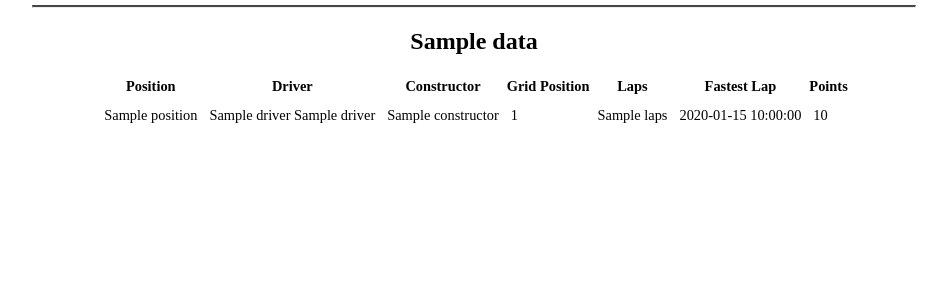
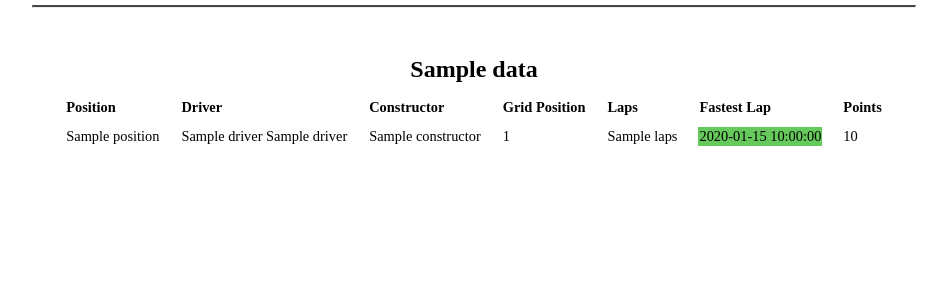
Before and after one commit to khushmeeet/f1-scoreboard, a FastAPI app: template templates/race_results.html in a window 1280 px wide. Shown: the part 26-326 px from the top of the page, without its empty margins (166-1113 px from the left). Run offline with FastAPI, Linux system fonts and the light colour scheme; the template is opened without the code that fills it: most values are stand-ins (such as "Sample title", 1, 10 or a date in 2020).

Commit message:
Added css rule for fastest lap overall

```diff
--- a/static/style.css
+++ b/static/style.css
@@ -35,14 +35,21 @@ header {
     text-align: center;
 }
 
+.section-header h2 {
+    margin: 2em 0 0.5em 0;
+}
+
 .section-detail table {
     margin-left: auto;
     margin-right: auto;
     font-size: 0.9em;
+    border-collapse: separate;
+    border-spacing: 20px 3px;
 }
 
 .section-detail table thead {
     margin-bottom: 10px;
+    text-align: left;
 }
 
 tbody:before {
@@ -54,6 +61,13 @@ tbody:before {
     display: block;
 }
 
-td {
-    padding: 3px 5px;
+td,
+th {
+    /* margin: 3px 20px 3px 0px; */
+    border-collapse: separate;
+    border-spacing: 10px 10px;
 }
+
+.fastest-lap {
+    background-color: #66C95B;
+}
--- a/templates/race_results.html
+++ b/templates/race_results.html
@@ -25,7 +25,11 @@
                 <td>{{d.constructor.name}}</td>
                 <td>{{d.grid}}</td>
                 <td>{{d.laps}}</td>
+                {% if d.fastest_lap.rank == 1 %}
+                <td class="fastest-lap">{{d.fastest_lap.time}}</td>
+                {% else %}
                 <td>{{d.fastest_lap.time}}</td>
+                {% endif %}
                 <td>{{d.points}}</td>
             </tr>
             {% endfor %}
```
